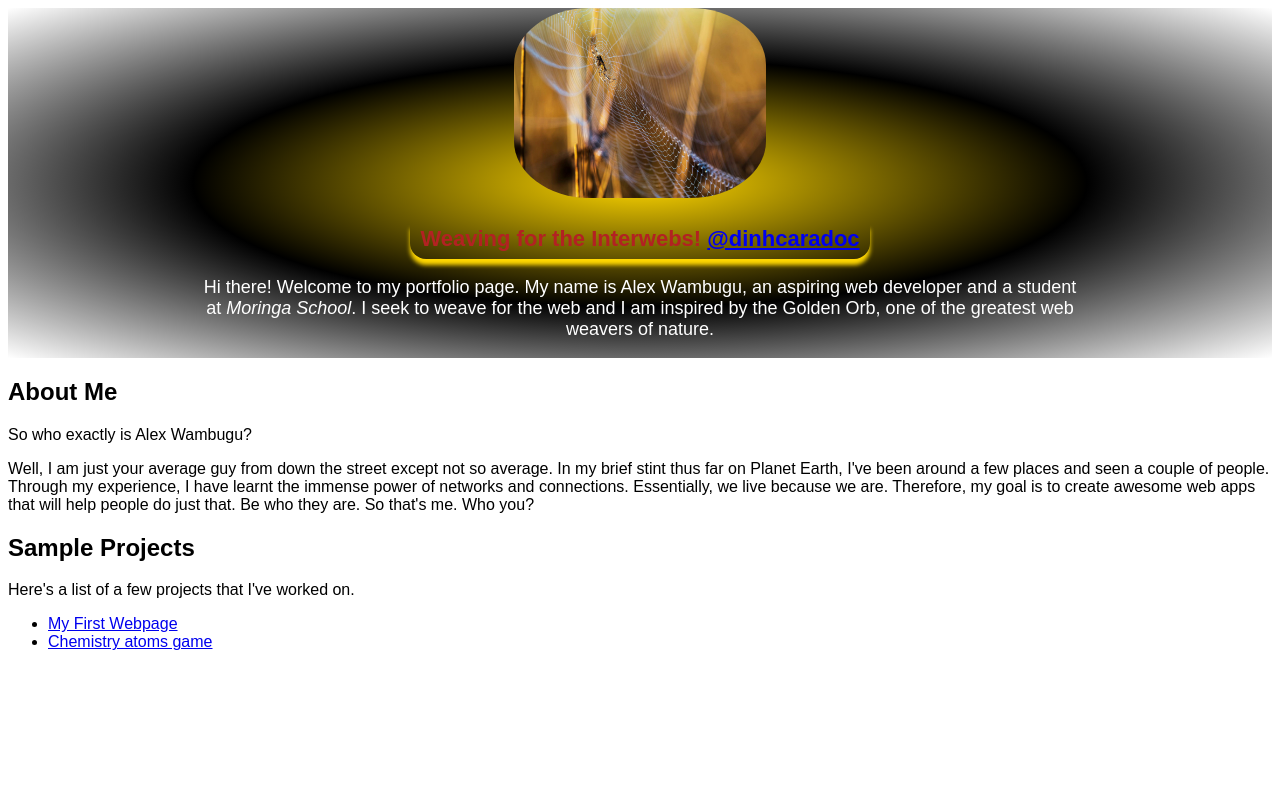
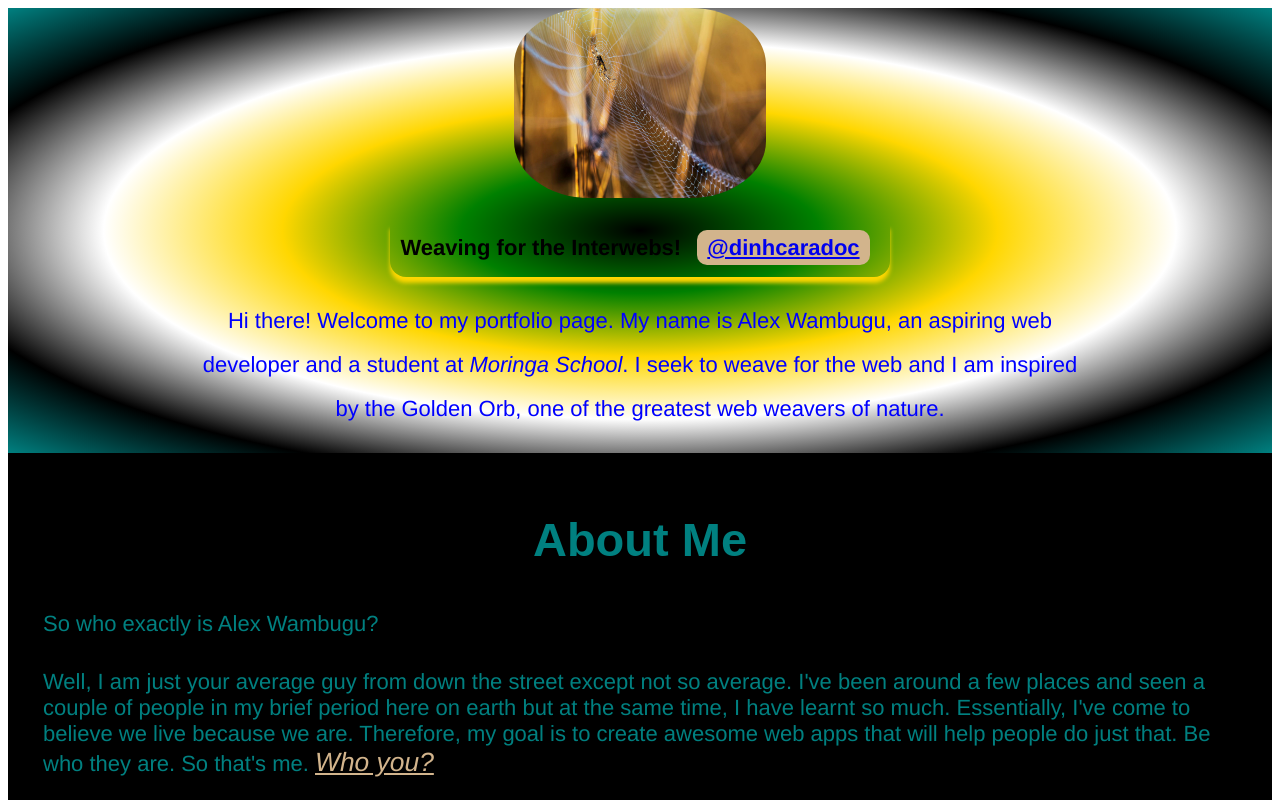
Before and after one commit to dinhcaradoc/Portfolio-IP, a plain HTML site: page index.html in a window 1280 px wide. Shown: the top 800 px of the page. Drawn offline with Linux system fonts and the light colour scheme.

Commit message:
finalize styling and make editions to index.html

```diff
--- a/css/styles.css
+++ b/css/styles.css
@@ -1,12 +1,33 @@
 body{
-  font: 18px;
   font-family: Arial, Helvetica, sans-serif;
 }
 
 header{
-  background-image: radial-gradient(gold, black, white);
-  background-size: cover;
+  background-image: repeating-radial-gradient(black, green, gold, white, black, teal);
+  background-size: repeat;
   align-items: center;
+}
+
+h1{
+  font-size: 47px;
+  text-align: center;
+}
+
+p {
+  font-family: 'Franklin Gothic Medium', 'Arial Narrow', Arial, sans-serif;
+  font-size: 22px;
+}
+
+a{
+  padding: 5px 10px;
+  background-color: tan;
+  border-radius: 10px;
+  margin: 10px;
+}
+
+a:hover{
+  color: white;
+  background-color: sienna;
 }
 
 .header{
@@ -20,10 +41,10 @@ header{
 
 .header p{
   text-align: center;
-  font-size: 18px;
-  color: white;
+
+  color: blue;
   width: 70%;
-
+  line-height: 2em;
 }
 
 #displayimage{
@@ -33,13 +54,46 @@ header{
   margin-bottom: 2%;
 }
 
+.aboutme{
+  padding: 20px 5px;
+  color: teal;
+  background-color: black;
+  text-align: left;
+}
+
+.aboutme p{
+  padding: 5px 30px;
+  margin-left: auto;
+  margin-right: auto;
+}
+
+.samples{
+  margin-left: auto;
+  margin-right: auto;
+  padding: 20px 5px;
+  background-color: teal;
+}
+
+.samples p{
+  padding: 5px 30px;
+  margin-left: auto;
+  margin-right: auto;
+}
+
+.rhetorical{
+  font-size: 120%;
+  font-style: italic;
+  text-decoration: underline;
+  color: tan;
+}
+
 #description-tag{
   width: fit-content;
   margin: auto;
   font-weight: 700;
   font-size: 22px;
   padding: 3px 10px;
-  color:firebrick;
+  color:black;
 
   background-color: transparent;
   border-bottom: 4px dashed transparent;
@@ -47,3 +101,8 @@ header{
   border-bottom-right-radius: 16px;
   box-shadow: 0px 6px 4px gold;
 }
+
+.samples ul li{
+  margin: 15px;
+  color: white;
+}
--- a/index.html
+++ b/index.html
@@ -9,7 +9,7 @@
     <header>
       <div class="header">
       <img id="displayimage" src="images/orbweaver.jpg">
-        <p class="description" id="description-tag">Weaving for the Interwebs! <a href="https://github.com/dinhcaradoc">@dinhcaradoc</a></p>
+        <p class="description" id="description-tag">Weaving for the Interwebs! <a href="https://github.com/dinhcaradoc"> @dinhcaradoc</a></p>
         <p>Hi there! Welcome to my portfolio page. My name is Alex Wambugu, an aspiring web developer and a student at <em>Moringa School</em>. I seek to weave for the web and I am inspired by the Golden Orb, one of the greatest web weavers of nature.</p>
       </div>
     </header>
@@ -17,11 +17,10 @@
     <section class="aboutme">
       <h1>About Me</h1>
       <p class="who">So who exactly is Alex Wambugu?</p>
-      <p>Well, I am just your average guy from down the street except not so average. In my brief stint thus far on Planet Earth, I've been around a few places and seen a couple of people. Through my experience, I have learnt the immense power of networks and connections. Essentially, we live because we are. Therefore, my goal is to create awesome web apps that will help people do just that. Be who they are. So that's me. <span class="rhetorical">Who you?</span></p>
-
+      <p>Well, I am just your average guy from down the street except not so average. I've been around a few places and seen a couple of people in my brief period here on earth but at the same time, I have learnt so much. Essentially, I've come to believe we live because we are. Therefore, my goal is to create awesome web apps that will help people do just that. Be who they are. So that's me. <span class="rhetorical">Who you?</span></p>
     </section>
 
-    <section>
+    <section class="samples">
       <h1>Sample Projects</h1>
       <p>Here's a list of a few projects that I've worked on.</p>
       <ul>
```
